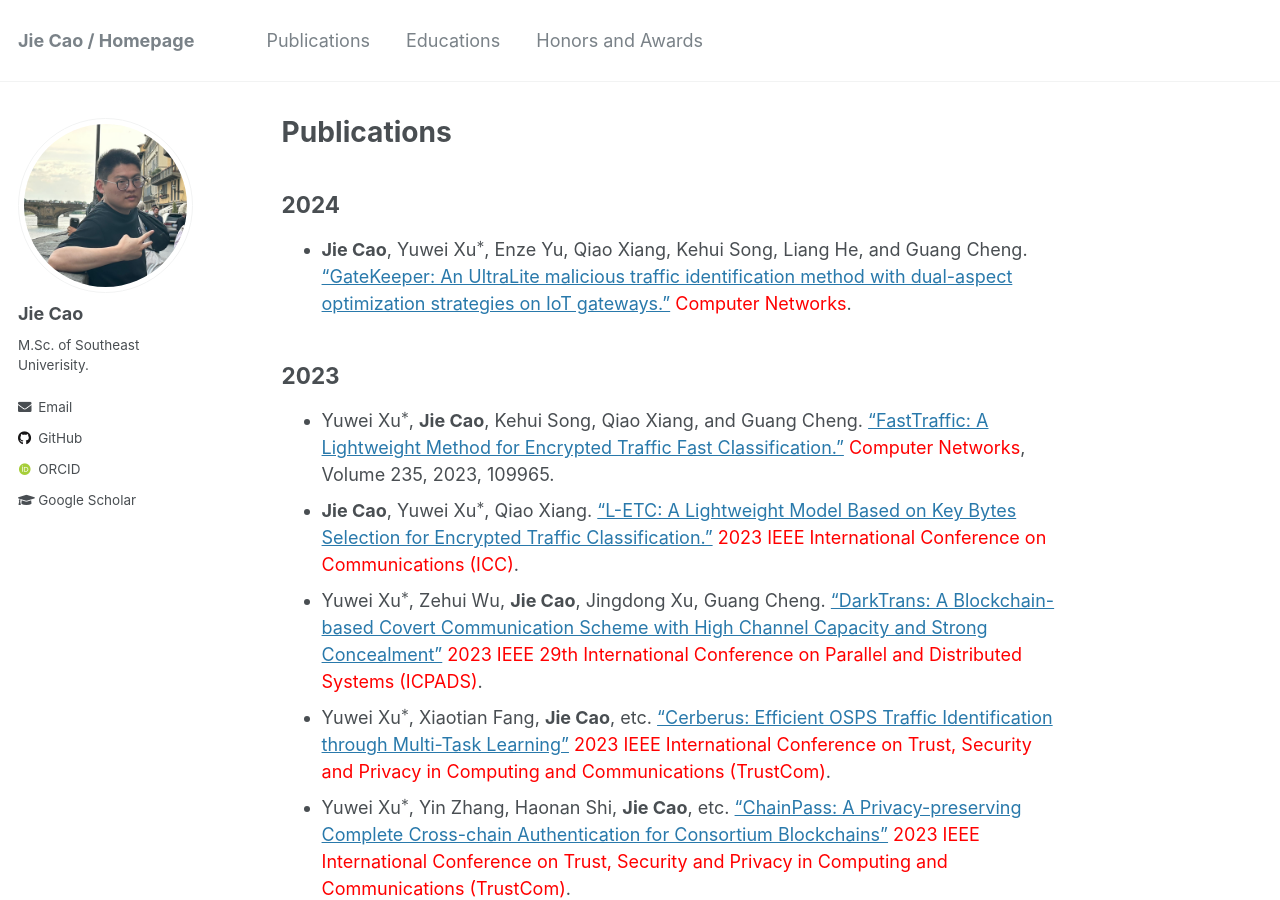
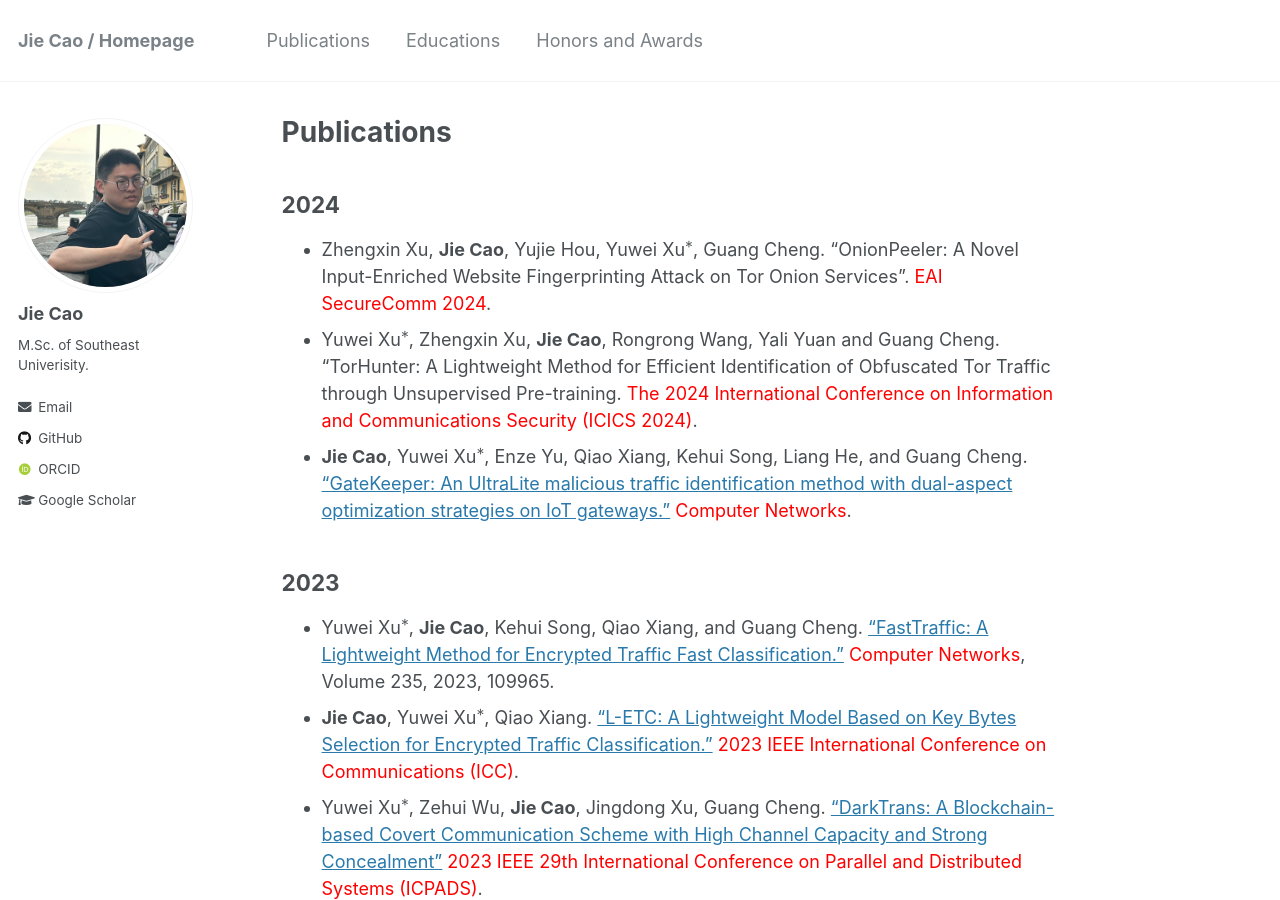
Before and after one commit to JieJayCao/JieJayCao.github.io, a Jekyll site: the page built from _pages/publications.md, in a window 1280 px wide and 900 px high. Built offline with Jekyll 4.4.1, drawn with Linux system fonts in a browser that asks for light colours; some web fonts are replaced; formulas are drawn with MathJax 3.

Commit message:
Update publications.md

```diff
--- a/_pages/publications.md
+++ b/_pages/publications.md
@@ -7,6 +7,8 @@ author_profile: true
 
 
 ## 2024
+* Zhengxin Xu, **Jie Cao**, Yujie Hou, Yuwei Xu$^*$, Guang Cheng. "OnionPeeler: A Novel Input-Enriched Website Fingerprinting Attack on Tor Onion Services". <span style="color:red;">EAI SecureComm 2024</span>.
+* Yuwei Xu$^*$, Zhengxin Xu, **Jie Cao**, Rongrong Wang, Yali Yuan and Guang Cheng. "TorHunter: A Lightweight Method for Efficient Identification of Obfuscated Tor Traffic through Unsupervised Pre-training. <span style="color:red;">The 2024 International Conference on Information and Communications Security (ICICS 2024)</span>.
 * **Jie Cao**, Yuwei Xu$^*$, Enze Yu, Qiao Xiang, Kehui Song, Liang He, and Guang Cheng. ["GateKeeper: An UltraLite malicious traffic identification method with dual-aspect optimization strategies on IoT gateways."](https://www.sciencedirect.com/science/article/abs/pii/S1389128624003888) <span style="color:red;">Computer Networks</span>.
 
 
```
